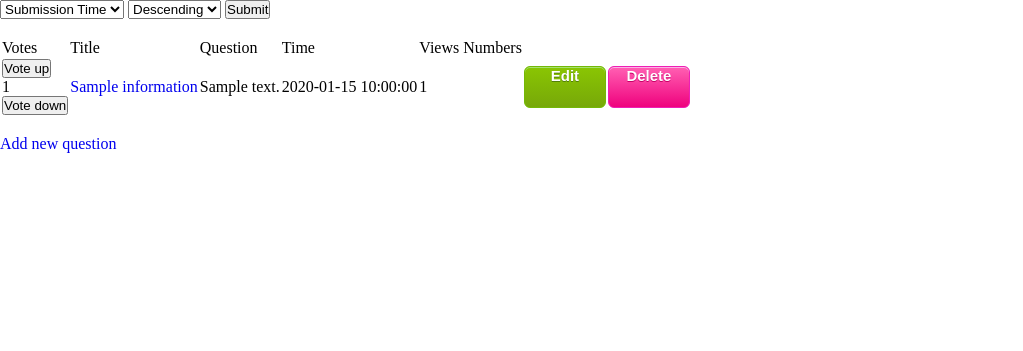
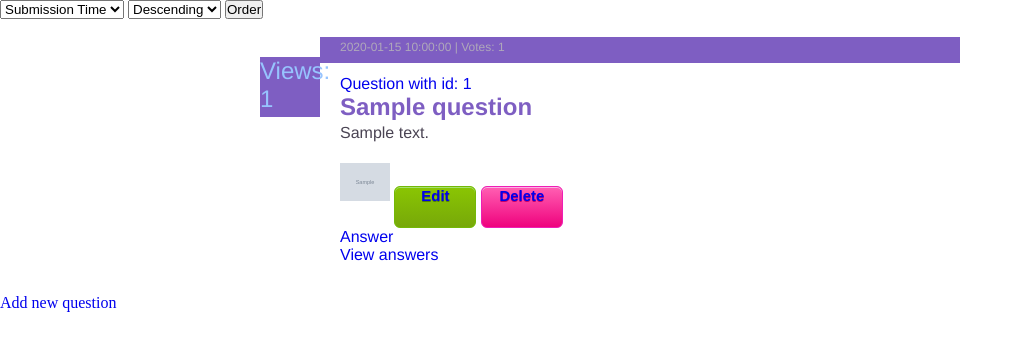
Before and after one commit to Adrian-P0gar/First-web-project, a Flask app: template templates/list.html in a window 1280 px wide. Shown: the part 100-451 px from the top of the page, without its empty margins (0-1023 px from the left). Run offline with Flask 2, Linux system fonts and the light colour scheme; the template is opened without the code that fills it: most values are stand-ins (such as "Sample title", 1, 10 or a date in 2020); grey boxes marked "Sample" are stand-in pictures.

Commit message:
formated list.html

```diff
--- a/templates/list.html
+++ b/templates/list.html
@@ -12,40 +12,34 @@
         <option value="DESC">Descending</option>
         <option value="ASC">Ascending</option>
     </select>
-     <button type="submit">Submit</button>
+     <button type="submit">Order</button>
     </form>
     <br>
 
-    <table>
-        <tr>
-            <td>Votes</td>
-            <td>Title</td>
-            <td>Question</td>
-            <td>Time</td>
-            <td>Views Numbers</td>
-        </tr>
-        {% for i in information %}
-        <tr>
-            <td>
-                <form action="/question/{{ i['id'] }}/vote_up" method="post">
-                    <button type="submit" name="up">Vote up</button>
-                </form>
-                {{ i['vote_number'] }}
-                <form action="/question/{{ i['id'] }}/vote_down" method="post">
-                    <button type="submit" name="down">Vote down</button>
-                </form>
-            </td>
-            <td> <a href="/question/{{ i['id'] }}">{{i['title']}} </a></td>
-            <td>{{i['message']}}</td>
-            <td>{{ (i['submission_time']) }}</td>
-            <td> {{ i['view_number'] }}</td>
-            <td><a class="editButton" href="/edit/{{ i['id'] }}">Edit</a></td>
-            <td><a class="deleteButton" href="/delete/{{ i['id'] }}">Delete</a></td>
-        </tr>
-        {%endfor%}
-    </table> <br>
+    <div class="search_field">
+        <form action="/search_result" method="POST">
+            <input type="search" , name="search_field" , placeholder="Type here..." , width="200px">
+            <button type="submit">Search</button>
+        </form>
+    </div>
+    {% for question in questions %}
+    <div class="questionContainer">
+        <br />
+        <a href="/question/{{question['id']}}"> Question with id: {{ question['id'] }} </a>
+        <p class="noViews">Views: {{ question['view_number'] }}</p>
+        <p class="info">{{ question['submission_time'] }} | Votes: {{ question['vote_number'] }}</p>
+        <a href="/question/{{question['id']}}">
+            <p class="questionTitle">{{ question['title'] }}</p>
+        </a>
+        <p class="questionMessage">{{ question['message'] }}</p><br>
+        <img src="{{ question['image'] }}" alt="" width="50px">
+        <div class="editButton"><a href="/edit/{{ question['id'] }}">Edit</a></div>
+        <div class="deleteButton"><a href="/delete/{{ question['id'] }}">Delete</a></div>
+        <div class="answerButton"><a href="/question">Answer</a></div>
+        <div class="viewButton"><a href="/question/{{ question['id'] }}">View answers</a></div>
+    </div>
+    {% endfor %}
 
-
-    <a class="button" href="/add"> Add new question </a>
+    <a class="addNewQuestion" href="/add"> Add new question </a>
 
 {% endblock content %}
```
